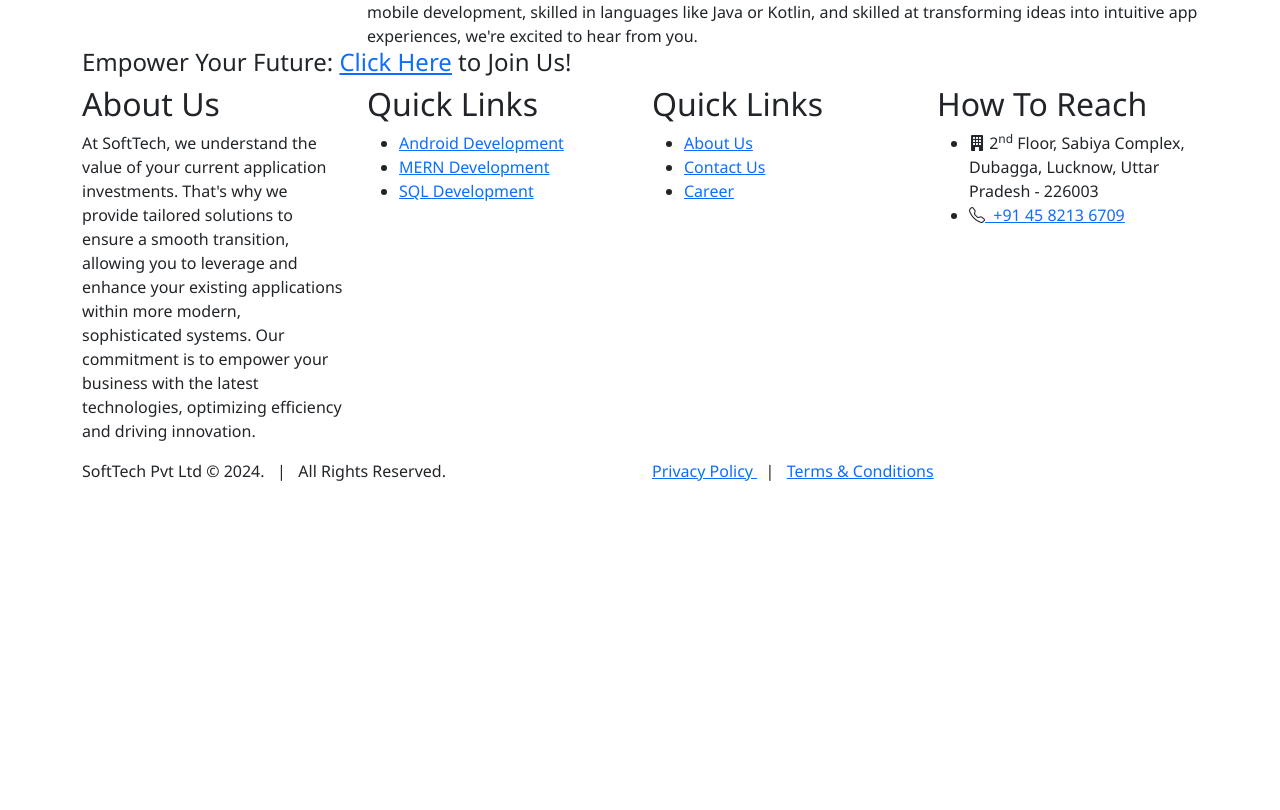
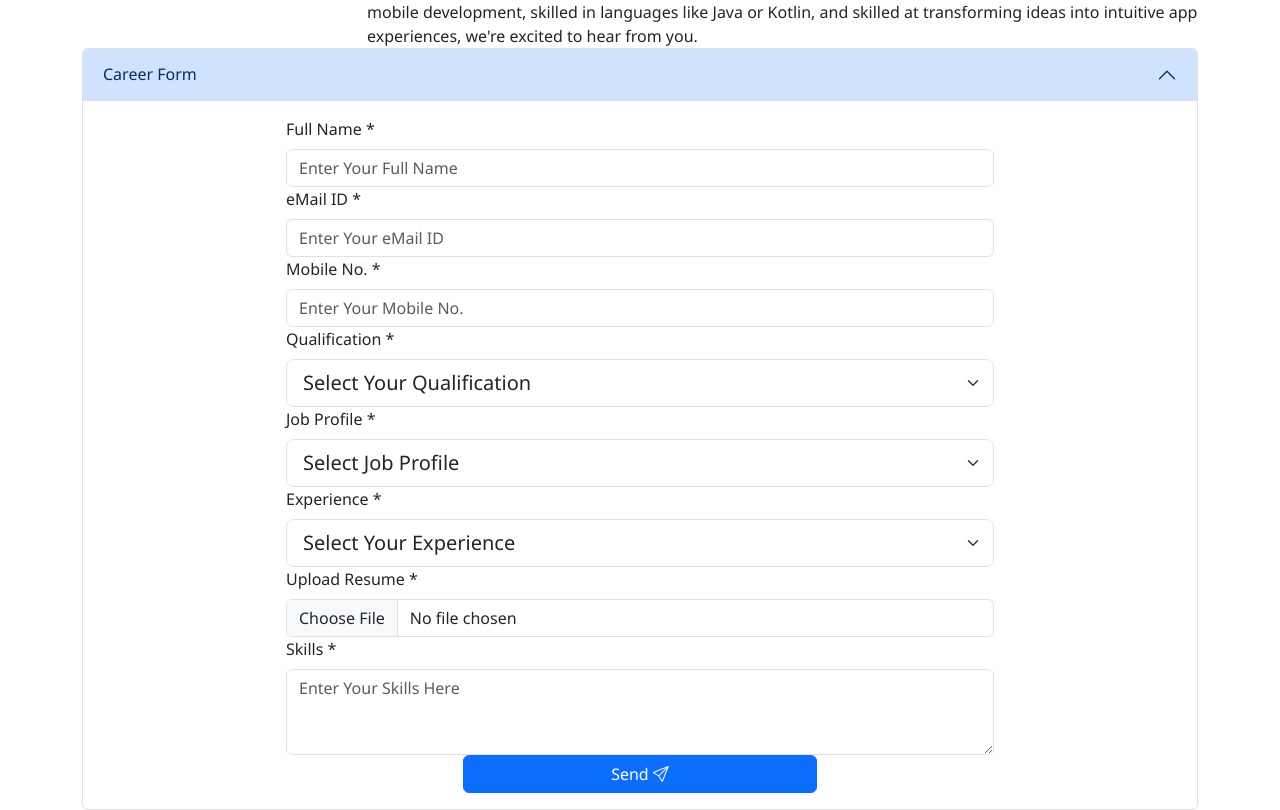
Before and after one commit to jayprakashcs12/soft-tech, a React (Create React App) app: page /career in a window 1280 px wide. Shown: the part 468-1278 px from the top of the page. Before the commit the page ends 967 px from the top, so only its background shows below. Built offline with nearby package versions, Linux system fonts and the light colour scheme.

Commit message:
Form in Career Page

```diff
--- /dev/null
+++ b/src/components/common/CareerPage.jsx
@@ -0,0 +1,89 @@
+import React, { useState } from 'react'
+import { Button, Form } from 'react-bootstrap';
+
+const CareerPage = () => {
+
+    let [fname, setFname] = useState("");
+    let [email, setEmail] = useState("");
+    let [mobileNo, setMobileNo] = useState("");
+    let [qualification, setQualification] = useState("");
+    let [jobProfile, setJobProfile] = useState("");
+    let [experience, setExperience] = useState("");
+    let [resume, setResume] = useState("");
+    let [skills, setSkills] = useState("");
+
+    return (
+
+        <React.Fragment>
+            <Form>
+                <Form.Group className="pro-form" controlId="exampleForm.ControlInput1">
+                    <Form.Label className="pro-label"> Full Name </Form.Label> <span className="imp-text-label">*</span>
+                    <Form.Control className="pro-input" type="text" placeholder="Enter Your Full Name"
+                        name="fname" value={fname} onChange={(e) => {setFname(e.target.value)}} />
+                </Form.Group>
+
+                <Form.Group className="pro-form" controlId="exampleForm.ControlInput1">
+                    <Form.Label className="pro-label"> eMail ID </Form.Label> <span className="imp-text-label">*</span>
+                    <Form.Control className="pro-input" type="email" placeholder="Enter Your eMail ID"
+                        name="email" value={email} onChange={(e) => {setEmail(e.target.value)}} />
+                </Form.Group>
+
+                <Form.Group className="pro-form" controlId="exampleForm.ControlInput1">
+                    <Form.Label className="pro-label"> Mobile No. </Form.Label> <span className="imp-text-label">*</span>
+                    <Form.Control className="pro-input" type="tel" placeholder="Enter Your Mobile No."
+                        name="mobileNo" value={mobileNo} onChange={(e) => {setMobileNo(e.target.value)}} onKeyPress={(e) => {if(!/[0-9]/.test(e.key)){e.preventDefault();}}} maxLength={10} />
+                </Form.Group>
+
+                <Form.Group className="pro-form" controlId="exampleForm.ControlInput1">
+                    <Form.Label className="pro-label"> Qualification </Form.Label> <span className="imp-text-label">*</span>
+                    <Form.Select className='pro-select' size="lg" name="qualification" value={qualification} onChange={(e) => {setQualification(e.target.value)}}>
+                        <option>Select Your Qualification</option>
+                        {["B.C.A.", "B.SC", "B.Tech", "M.C.A.", "M.SC", "M.Tech"].map((option, index) => (
+                            <option key={index} value={option}>{option}</option>
+                        ))}
+                    </Form.Select>
+                </Form.Group>
+
+                <Form.Group className="pro-form" controlId="exampleForm.ControlInput1">
+                    <Form.Label className="pro-label"> Job Profile </Form.Label> <span className="imp-text-label">*</span>
+                    <Form.Select className='pro-select' size="lg" name="jobProfile" value={jobProfile} onChange={(e) => {setJobProfile(e.target.value)}}>
+                        <option>Select Job Profile</option>
+                        {['Android Developer', 'iOS Developer', 'MERN Developer'].map((profile, index) => (
+                            <option key={index} value={profile}>{profile}</option>
+                        ))}
+                    </Form.Select>
+                </Form.Group>
+
+                <Form.Group className="pro-form" controlId="exampleForm.ControlInput1">
+                    <Form.Label className="pro-label"> Experience </Form.Label> <span className="imp-text-label">*</span>
+                    <Form.Select className='pro-select' size="lg" name="experience" value={experience} onChange={(e) => setExperience(e.target.value)}>
+                        <option>Select Your Experience</option>
+                        {["Fresher", "Less than 1 Year", "1 - 3 Year", "3 - 5 Year", "More than 5 Years"].map((option, index) => (
+                            <option key={index} value={option}>{option}</option>
+                        ))}
+                    </Form.Select>
+                </Form.Group>
+
+                <Form.Group className="pro-form" controlId="exampleForm.ControlInput1">
+                    <Form.Label className="pro-label"> Upload Resume </Form.Label> <span className="imp-text-label">*</span>
+                    <Form.Control className='pro-select' type="file" accept=".docx, .pdf" name="resume" value={resume} onChange={(e) => {setResume(e.target.value)}} />
+                </Form.Group>
+
+                <Form.Group className="pro-form" controlId="exampleForm.ControlInput1">
+                    <Form.Label className="pro-label"> Skills </Form.Label> <span className="imp-text-label">*</span>
+                    <Form.Control as="textarea" rows={3} className="pro-text" type="text" placeholder="Enter Your Skills Here"
+                        name="skills" value={skills} onChange={(e) => {setSkills(e.target.value)}} />
+                </Form.Group>
+
+                <div className="d-grid gap-2 col-6 mx-auto pro-btn">
+                    <Button className="btn btn-primary" type="button">
+                        Send <i className="bi bi-send pro-unique-icon"></i>
+                    </Button>
+                </div>
+            </Form>
+        </React.Fragment>
+
+    )
+}
+
+export default CareerPage;
--- a/src/components/pages/Career.jsx
+++ b/src/components/pages/Career.jsx
@@ -1,9 +1,10 @@
 import React, { useLayoutEffect, useState } from 'react'
-import { Container } from 'react-bootstrap';
+import { Accordion, Col, Container, Row } from 'react-bootstrap';
 import TitlePage from "../common/TitlePage";
 import TabsCont from '../tabs/TabsCont';
 import AccordionsCont from '../tabs/AccordionsCont';
-import { Link } from 'react-router-dom';
+// import { Link } from 'react-router-dom';
+import CareerPage from '../common/CareerPage';
 
 const Career = () => {
 
@@ -63,7 +64,21 @@
                 }
 
                 <div className="join-div">
-                    <h4>Empower Your Future: <Link className='pro-career-link' to="/contact-us">Click Here</Link> to Join Us!</h4>
+                    {/* <h4>Empower Your Future: <Link className='pro-career-link' to="/contact-us">Click Here</Link> to Join Us!</h4> */}
+                    <Accordion defaultActiveKey="0">
+                        <Accordion.Item eventKey="0">
+                            <Accordion.Header className='pro-accordion-head'>Career Form</Accordion.Header>
+                            <Accordion.Body className='pro-accordion-body'>
+                                <Row>
+                                    <Col lg={2}></Col>
+                                    <Col lg={8}>
+                                        <CareerPage />
+                                    </Col>
+                                    <Col lg={2}></Col>
+                                </Row>
+                            </Accordion.Body>
+                        </Accordion.Item>
+                    </Accordion>
                 </div>
             </Container>
         </React.Fragment>
--- a/src/css/about.css
+++ b/src/css/about.css
@@ -42,5 +42,4 @@
 
 .join-div {
     margin: 2% 0 0 0;
-    text-align: center;
 }
--- a/src/css/contact.css
+++ b/src/css/contact.css
@@ -70,9 +70,18 @@
     height: 20px;
 }
 
-.pro-input, .pro-text {
+.pro-input, .pro-select, .pro-text {
     border: 1px solid #22222240 !important;
     box-shadow: 0 20px 30px #22222212;
+}
+
+.pro-select {
+    border-radius: 20px;
+    font-size: 15px;
+}
+
+.pro-select select {
+    border-radius: 10px;
 }
 
 .pro-input {
@@ -93,13 +102,7 @@
     height: 20px;
 }
 
-.pro-input, .pro-text {
-    border: 1px solid #22222240!important;
-    box-shadow: 0 20px 30px #22222212 !important;
-    padding: 20px;
-}
-
-.pro-input:focus, .pro-text:focus {
+.pro-input:focus, .pro-select:focus, .pro-text:focus {
     box-shadow: 0 7.5px 15px #2223!important;
 }
 
```
